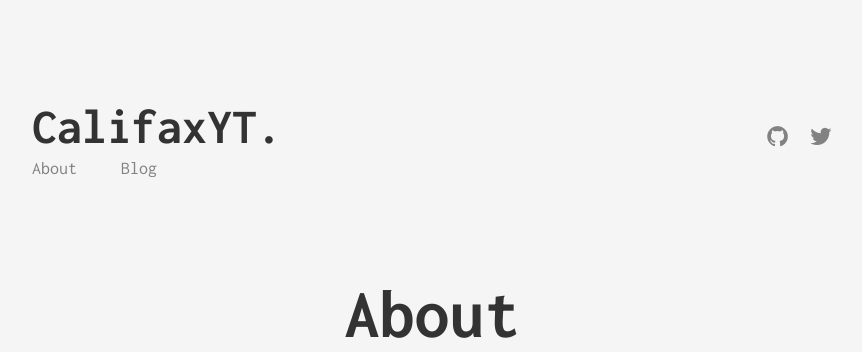
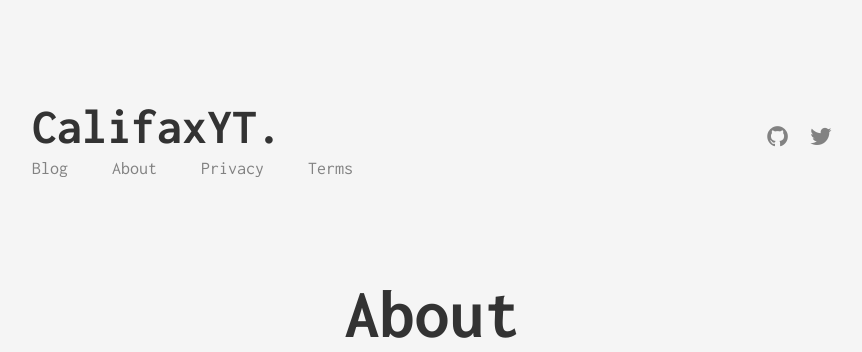
Before and after one commit to CalifaxYT/PersonalWS, a Jekyll site: the page built from about.md, in a window 1280 px wide. Shown: the top 352 px of the page, without its empty margins (208-1070 px from the left). Built offline with Jekyll 4.4.1, drawn with Linux system fonts in a browser that asks for light colours; comment, search, counter and statistics services are not loaded.

Commit message:
•Add required legal pages to navigation•

```diff
--- a/_includes/header.html
+++ b/_includes/header.html
@@ -3,8 +3,10 @@
         <a href="/" class="logo">{{ site.title }}</a>
 
         <ul class="menu">
+            <li class="menu__entry"><a href="{{ '/' | prepend: site.baseurl }}">Blog</a></li>
             <li class="menu__entry"><a href="{{ '/about' | prepend: site.baseurl }}">About</a></li>
-            <li class="menu__entry"><a href="{{ '/' | prepend: site.baseurl }}">Blog</a></li>
+            <li class="menu__entry"><a href="{{ '/privacy' | prepend: site.baseurl }}">Privacy</a></li>
+            <li class="menu__entry"><a href="{{ '/tnc' | prepend: site.baseurl }}">Terms</a></li>
         </ul>
     </div>
 
```
